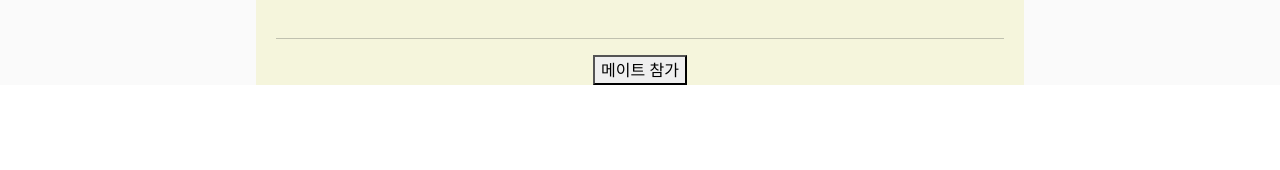
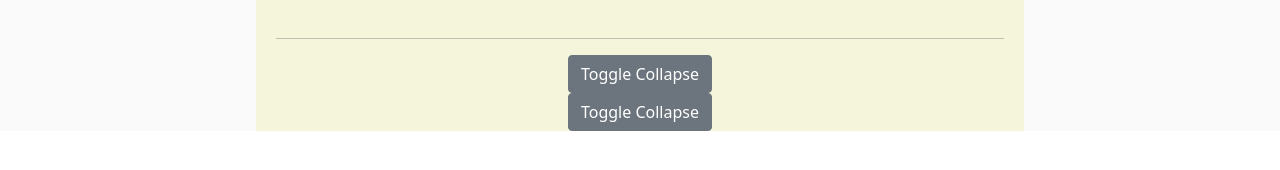
Before and after one commit to matt9504/campus, a Vue app in the folder frontend/: page /mateparty/1 in a window 1280 px wide. Shown: the part 336-506 px from the top of the page. Built offline with nearby package versions, Linux system fonts and the light colour scheme; no server answers; what vue-universal-modal would draw is missing.

Commit message:
login hot fix
Former-commit-id: 0bb75797e526e75238b2b98af5af97d8dfc0a46d

```diff
--- a/frontend/src/components/feed/FeedListItems.vue
+++ b/frontend/src/components/feed/FeedListItems.vue
@@ -336,6 +336,7 @@ export default {
     this.likesCountCheck();
     this.snsComments();
     console.log(this.$store.state.myNum);
+
   },
 
   computed: {
--- /dev/null
+++ b/frontend/src/components/mateparty/Matejoin.vue
@@ -0,0 +1,41 @@
+<template>
+  <div>
+    <div>
+    <b-button
+      :class="visible ? null : 'collapsed'"
+      :aria-expanded="visible ? 'true' : 'false'"
+      aria-controls="collapse-4"
+      @click="visible = !visible"
+    >
+      Toggle Collapse
+    </b-button>
+    <b-collapse id="collapse-4" v-model="visible" class="mt-2">
+      <b-card><div style="float:center">
+      <input type="text" v-model="friendnum"><button @click="join">메이트 참가</button>
+    </div></b-card>
+    </b-collapse>
+    </div>
+  </div>
+</template>
+
+<script>
+export default {
+  name : 'Matejoin',
+  data() {
+    return {
+      visible : false,
+      abc : this.$store.state.userList,
+      bcd : this.$store.state.mateList
+    }
+  },
+  created(){
+    console.log(this.abc)
+    console.log(this.bcd)
+  }
+
+}
+</script>
+
+<style>
+
+</style>
--- a/frontend/src/store/index.js
+++ b/frontend/src/store/index.js
@@ -4,8 +4,8 @@ import { createStore } from "vuex";
 import createPersistedState from "vuex-persistedstate";
 
 
-// const SERVER_URL = `http://i6e102.p.ssafy.io`;
-const SERVER_URL = "http://localhost:8080";
+const SERVER_URL = `http://i6e102.p.ssafy.io`;
+// const SERVER_URL = "http://localhost:8080";
 import axios from "axios";
 
 export default createStore({
@@ -44,6 +44,16 @@ export default createStore({
     //mate
     VIEW_MATE(state, data) {
       state.mateList = data;
+    },
+
+    USER_LIST(state,data){
+      console.log(2)
+      state.userList = data
+      console.log(state.userList)
+    },
+    MY_NUM(state,data) {
+      console.log(3)
+      state.myNum = data
     },
 
     // 로그인
@@ -106,10 +116,18 @@ export default createStore({
     feedList: function ({ commit }, feedList) {
       commit("FEEDLIST", feedList);
     },
+    userList({commit},data){
+      commit('USER_LIST',data)
+    },
+    myNum({commit},data){
+      commit('MY_NUM',data)
+    },
     //mate
     viewMate({ commit }, data) {
       commit("VIEW_MATE", data);
     },
+
+
   },
   getters: {
     config: function (state) {
--- a/frontend/src/views/mateparty/Makeparty.vue
+++ b/frontend/src/views/mateparty/Makeparty.vue
@@ -95,6 +95,10 @@ export default {
         },
         mateImageUrl : null,
       }
+  },
+  created () {
+    console.log(this.$store.state.userList)
+    console.log(this.$store.state.mateList)
   },
   methods: {
   //image upload and preview methods
--- a/frontend/src/views/mateparty/Partyinfo.vue
+++ b/frontend/src/views/mateparty/Partyinfo.vue
@@ -27,14 +27,26 @@
     <Cards class="mycard" v-if="mateDetail.length != 0" :mateDetail="mateDetail"/>
     <Items2 v-if="mateDetail.length != 0" :mateDetail="mateDetail"/>
     <div><Members  v-if="mateDetail.length != 0" :mateDetail="mateDetail"/></div>
-    <div style="float:center">
-      <button @click="join">메이트 참가</button>
+
+    <div>
+    <b-button
+      :class="visible ? null : 'collapsed'"
+      :aria-expanded="visible ? 'true' : 'false'"
+      aria-controls="collapse-4"
+      @click="visible = !visible"
+    >
+      Toggle Collapse
+    </b-button>
+    <b-collapse id="collapse-4" v-model="visible" class="mt-2">
+      <b-card><div style="float:center">
+      <input type="text" v-model="friendnum"><button @click="join">메이트 참가</button>
+    </div></b-card>
+    </b-collapse>
     </div>
-
     <!-- <div style="margin-top: 20px; margin-left: 40px; width: 140px; height:200px;  float: left; ">
       <img class="mainimage" src="https://cdn.pixabay.com/photo/2015/02/02/11/08/office-620817_960_720.jpg" alt="">
     </div> -->
-
+    <Matejoin/>
 
 
     <!-- <div align="left" style="margin-top: 20px; margin-left: 20px; width: 400px; height: 200px;  float: left; word-break:break-all;">
@@ -59,7 +71,7 @@ import Members from '../../components/mateparty/Members.vue'
 import axios from 'axios'
 import {ref, } from 'vue'
 import {useStore} from 'vuex'
-// import {computed} from 'vue'
+import Matejoin from '../../components/mateparty/Matejoin.vue'
 
 
 export default {
@@ -72,12 +84,17 @@ export default {
     Cards,
     Items2,
     Members,
+    Matejoin,
   },
   setup(props) {
     const store = useStore()
+    console.log(store.state.mateList)
     // const myMate = (computed(() => store.state.mateList.filter(mate => mate.mateNo === Number(props.mateNo))))
     const mateDetail = ref([])
     const me = ref(store.state.userList)
+
+    const visible = ref(false)
+    const friendnum = ref(5)
 
 
     axios({
@@ -98,12 +115,12 @@ export default {
     const join = () => {
       console.log(me.value)
       const meList = {
-          // campStyle1: null,
-          // campStyle2: null,
-          // campStyle3: null,
-          // campStyle4: null,
-          // campStyle5: null,
-          // campStyle6: null,
+          campStyle1: null,
+          campStyle2: null,
+          campStyle3: null,
+          campStyle4: null,
+          campStyle5: null,
+          campStyle6: null,
           mateListNum: null,
           userGender : null,
           userMBTI : null,
@@ -118,23 +135,23 @@ export default {
       meList.campStyle4 = me.value.campStyle4
       meList.campStyle5 = me.value.campStyle5
       meList.campStyle6 = me.value.campStyle6
-      meList.mateListNum = null
+      meList.mateListNum = friendnum.value
       meList.userGender = me.value.userGender
       meList.userMBTI = me.value.userMBTI
       meList.userRatePoint = me.value.userRatePoint
       meList.userAge = me.value.userAge
       console.log(meList)
-      axios({
-        method : 'post',
-        url : 'http://localhost:8080/mate/apply',
-        data : meList
-      })
-      .then(res => {
-        console.log(res)
-      })
-      .catch(err => {
-        console.log(err)
-      })
+      // axios({
+      //   method : 'post',
+      //   url : 'http://localhost:8080/mate/apply',
+      //   data : meList
+      // })
+      // .then(res => {
+      //   console.log(res)
+      // })
+      // .catch(err => {
+      //   console.log(err)
+      // })
 
 
 
@@ -147,9 +164,10 @@ export default {
       // myMate,
       // Mate
       mateDetail,
-
+      visible,
       join,
       me,
+      friendnum,
     }
   }
 }
--- a/frontend/src/views/user/Login.vue
+++ b/frontend/src/views/user/Login.vue
@@ -117,13 +117,14 @@ export default {
         data: this.credentials,
       })
         .then((res) => {
+          console.log(res)
           alert("로그인")
-          this.$store.state.user = this.credentials.userEmail
-          this.$store.state.myNum = res.data.userNo
-          this.$store.state.userList = res.data
-          // console.log(this.$store.state.userList)
-          // console.log(this.$store.state.user)
-          // console.log(this.$store.state.myNum)
+          // this.$store.state.user = this.credentials.userEmail
+          // this.$store.state.myNum = res.data.userNo
+          // this.$store.state.userList = res.data
+          this.$store.dispatch('userList',res.data)
+          this.$store.dispatch('myNum',res.data.userNo)
+
           localStorage.setItem('jwt', res.data.token)
           this.$store.dispatch("login");
 
```
